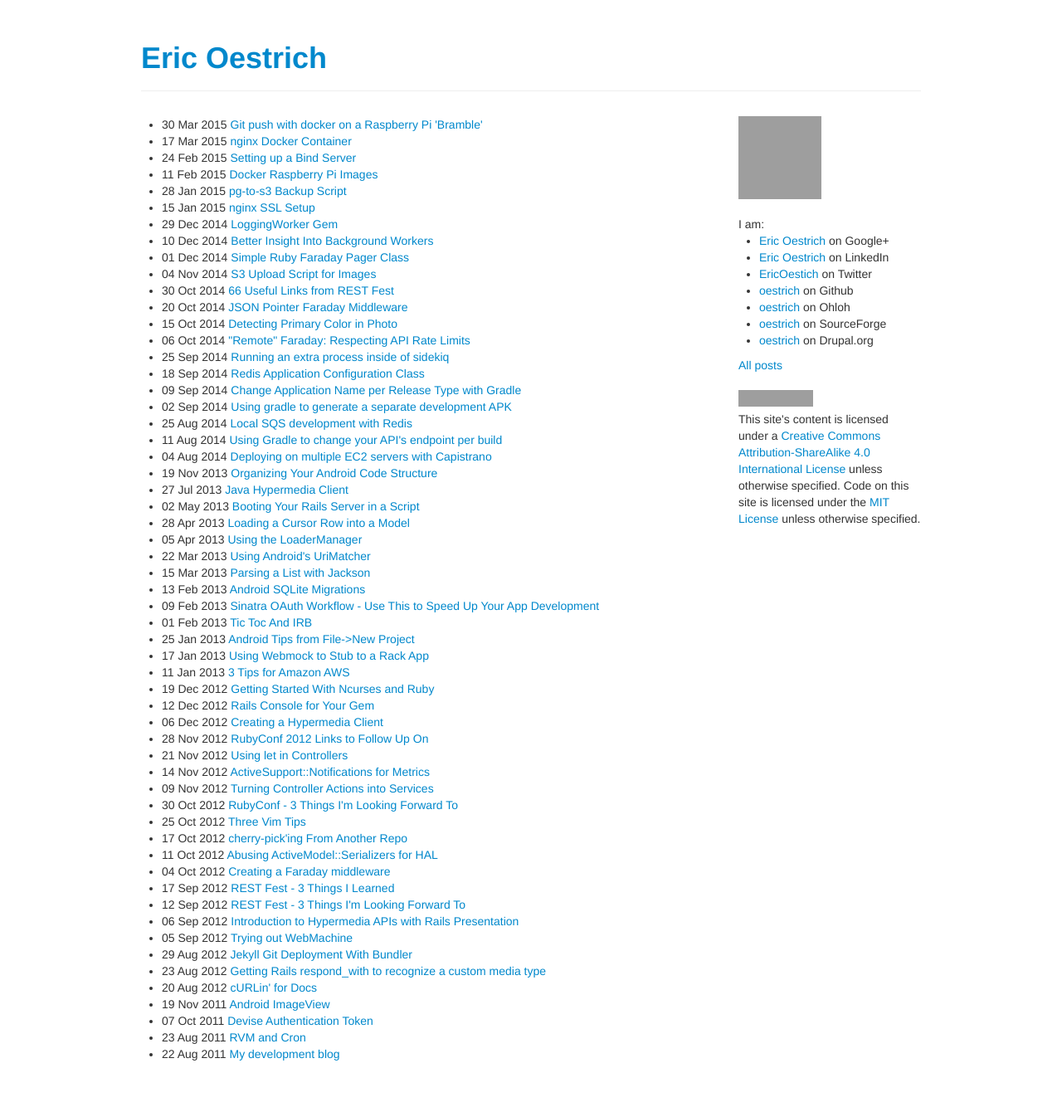
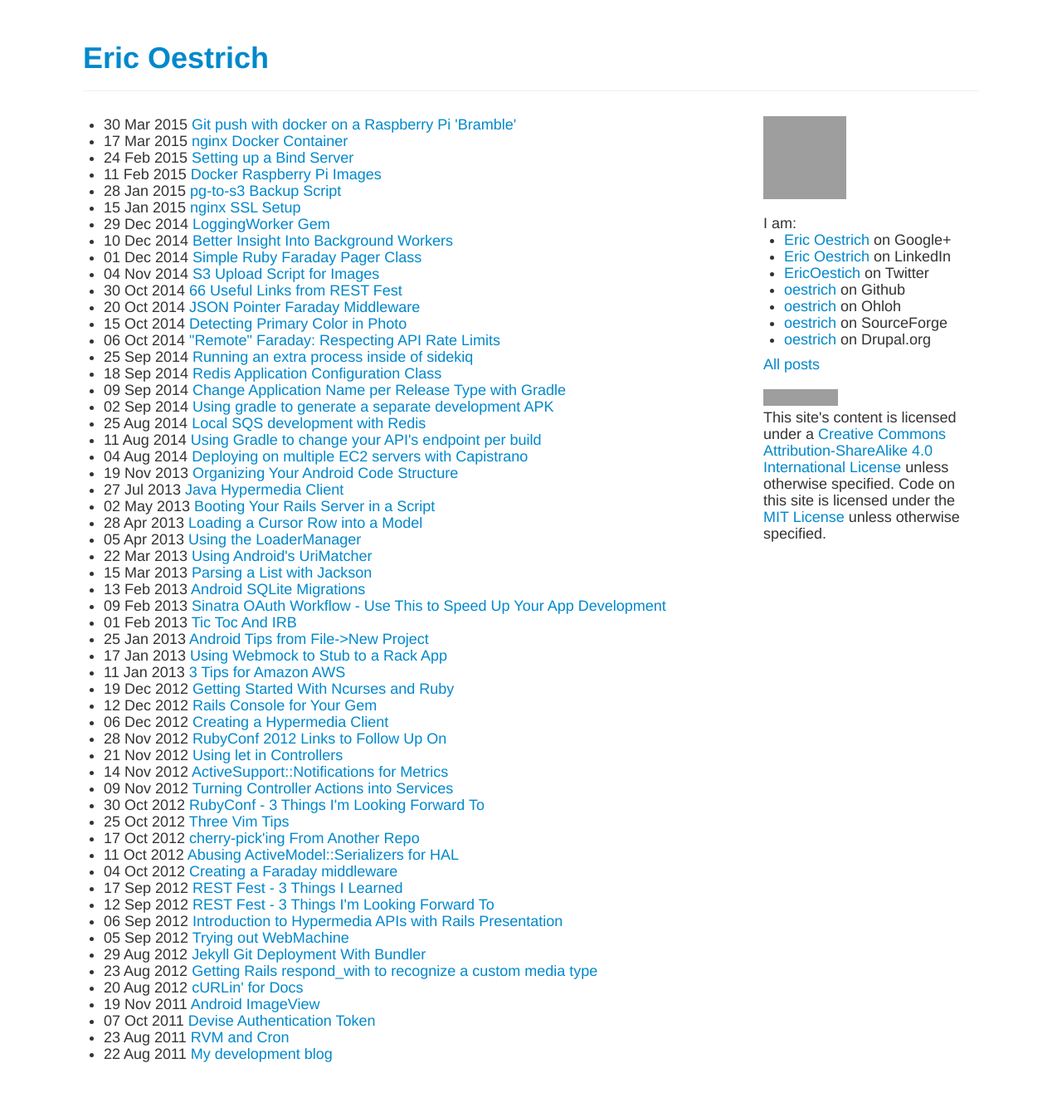
Before and after one commit to oestrich/blog.oestrich.org, a Jekyll site: the page built from all.html, in a window 1280 px wide. Shown: the whole page at 83% size. Built offline with Jekyll 4.4.1, drawn with Linux system fonts in a browser that asks for light colours; Markdown is read by kramdown in place of the engine named in the settings; grey boxes are pictures that could not be loaded.

Commit message:
Bump up the font size

```diff
--- a/css/style.css
+++ b/css/style.css
@@ -1,7 +1,7 @@
 body {
   margin: 0;
   font-family: "Helvetica Neue", Helvetica, Arial, sans-serif;
-  font-size: 14px;
+  font-size: 18px;
   line-height: 20px;
   color: #333333;
   background-color: #ffffff;
@@ -68,7 +68,7 @@
   margin-top: 50px;
   margin-left: auto;
   margin-right: auto;
-  width: 940px;
+  width: 1080px;
 }
 
 .page-header {
@@ -92,11 +92,11 @@
 }
 
 .span9 {
-  width: 700px;
+  width: 800px;
 }
 
 .span3 {
-  width: 220px;
+  width: 260px;
 }
 
 [class*="span"] {
```
